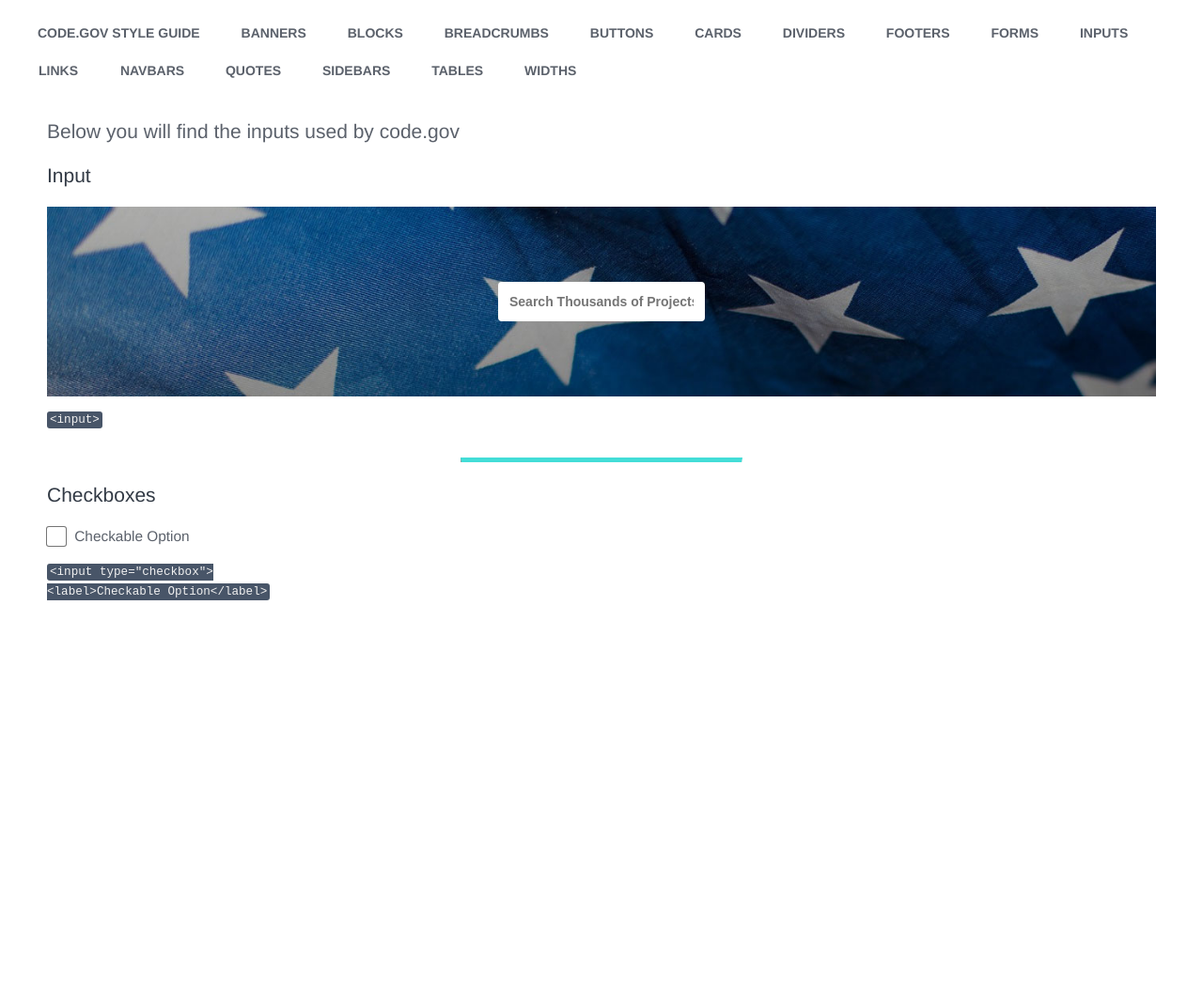
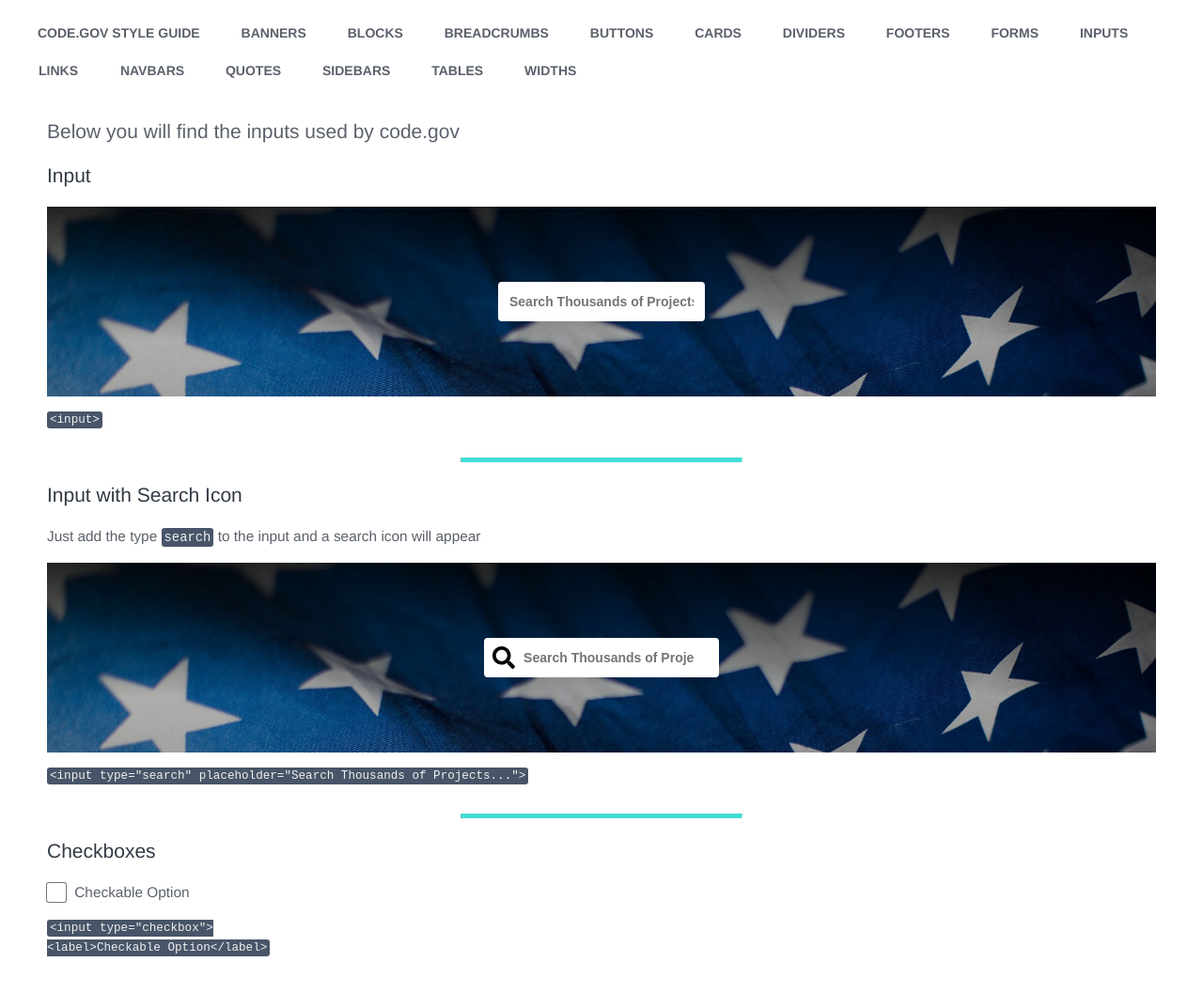
Before and after one commit to GSA/code-gov-style, a Jekyll site: the page built from classes/inputs.md, in a window 1280 px wide and 1083 px high. Shown: the top 1057 px of the window at 94% size. Built offline with Jekyll 4.4.1, drawn with Linux system fonts in a browser that asks for light colours.

Commit message:
added input with search icon

````diff
--- a/_layouts/default.html
+++ b/_layouts/default.html
@@ -8,7 +8,7 @@
 <body>
   {% include header.html %}
   <div class="shared-layout">
-    <div class="banner">
+    <div class="banner large">
       <div class="banner-title">code.gov Style Guide</div>
     </div>
   </div>
--- a/_sass/_inputs.scss
+++ b/_sass/_inputs.scss
@@ -10,34 +10,15 @@ input {
   margin: 0 auto;
   padding: 1rem 0.7em;
 
-  /*
-  &[type=checkbox] {
-    appearance: none;
+  &[type=search] {
     background-color: $color-white;
-    border: 0.05rem solid $color-gray;
-    border-radius: 2px;
-    box-shadow: 0 0 0 1px $color-gray-medium;
-    color: $color-black-light;
-    cursor: pointer;
-    display: inline-block;
-    font-feature-settings: "kern", "liga", "pnum";
-    font-family: sans-serif;
-    font-size: 1.7rem;
-    font-weight: 400;
-    height: 2rem;
-    line-height: 2rem;
-    margin: 0.2rem 0;
-    margin-right: 0.6em;
-    max-width: 46rem;
-    overflow: visible;
-    -moz-appearance: none;
-    padding: 0;
-    text-indent: 0.15em;
-    -webkit-appearance: none;
-    width: 2rem;
-    vertical-align: middle;
+    background-image: url('/code-gov-style/assets/img/search.svg');
+    background-repeat: no-repeat;
+    background-position: .5em center;
+    background-size: 1.7em 1.7em;
+    padding-left: 4rem;
   }
-  */
+
 }
 
 
--- a/classes/inputs.md
+++ b/classes/inputs.md
@@ -15,6 +15,17 @@ title: "Inputs"
 
 ---
 
+# Input with Search Icon
+Just add the type `search` to the input and a search icon will appear
+<div class="banner">
+  <input type="search" placeholder="Search Thousands of Projects...">
+</div>
+```
+<input type="search" placeholder="Search Thousands of Projects...">
+```
+
+---
+
 # Checkboxes
 <input id="checkbox-1" type="checkbox">
 <label for="checkbox-1">Checkable Option</label>
````
Also changed, not shown: README.md, assets/img/search.svg (added).
